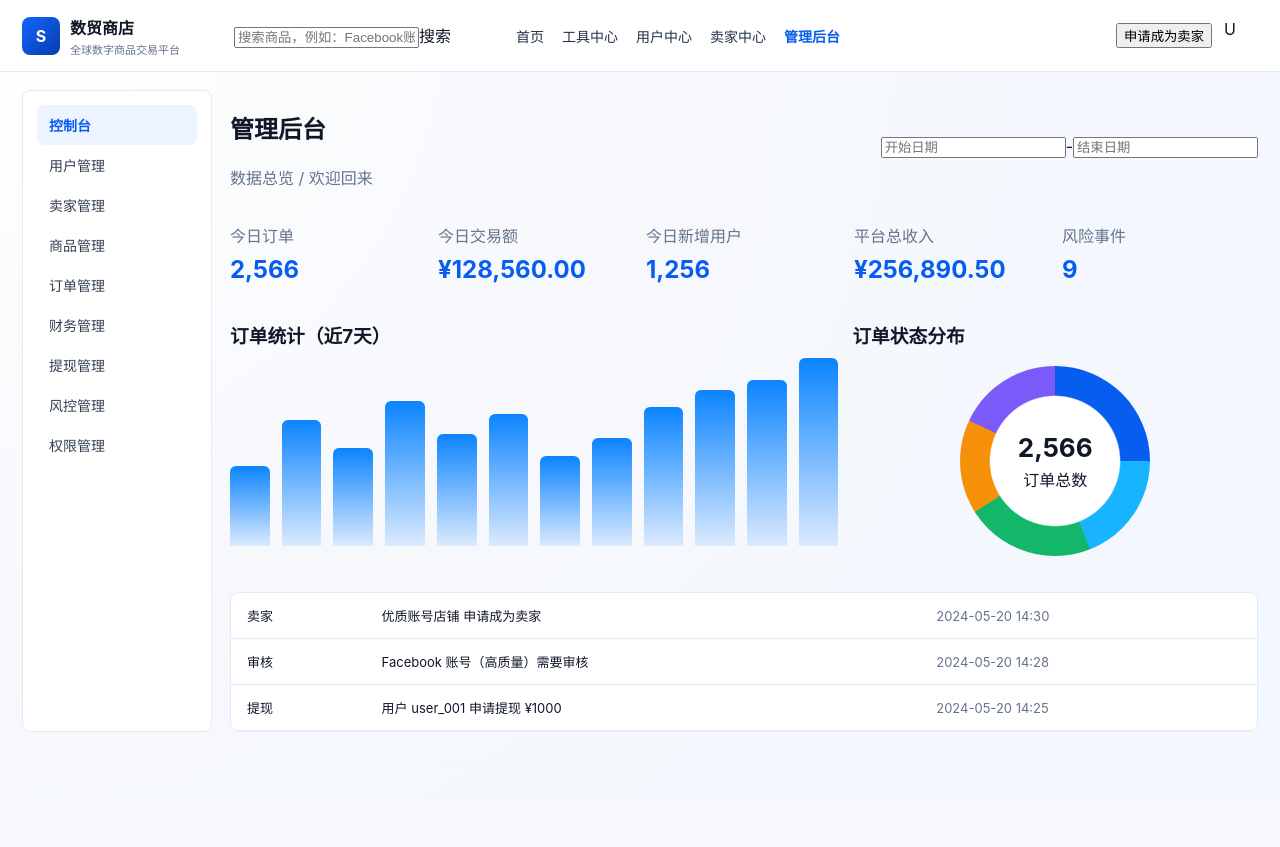
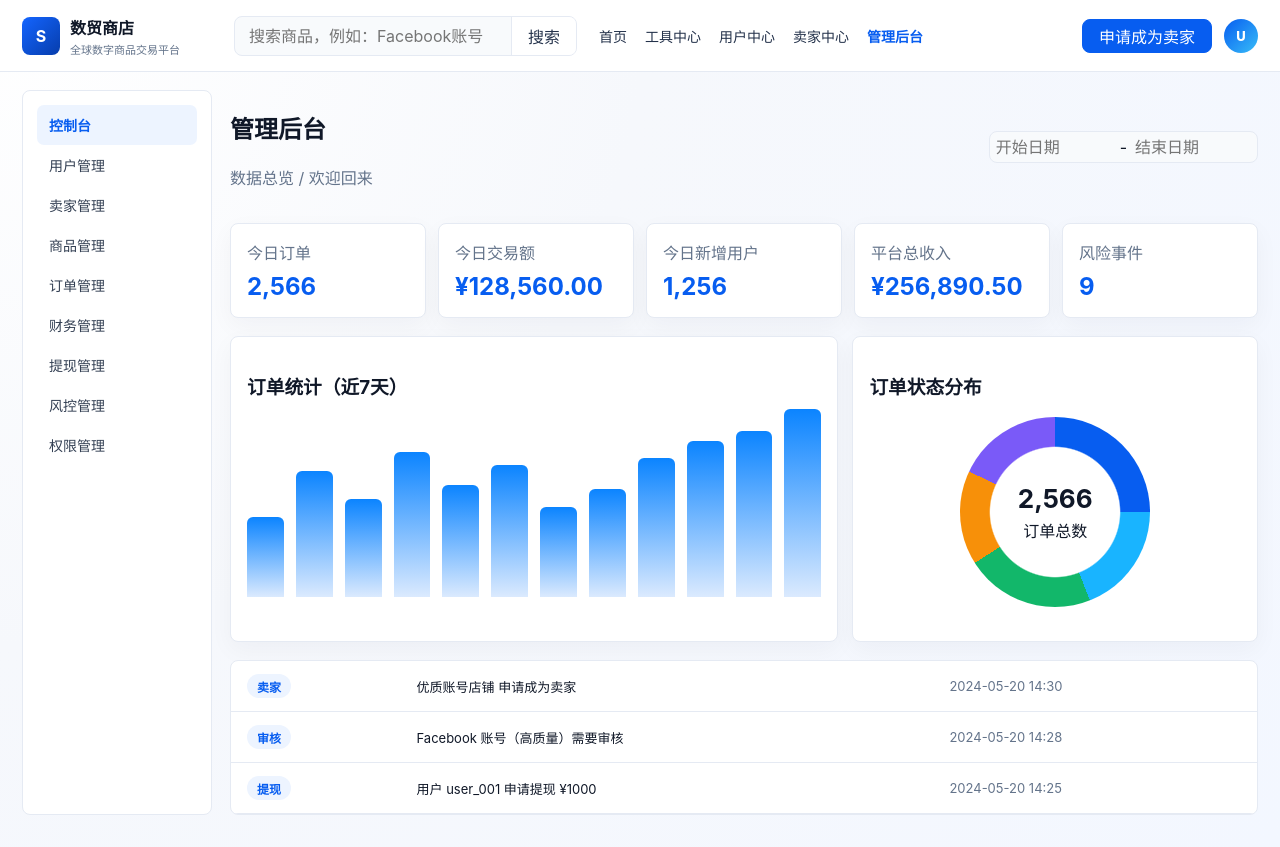
Before and after one commit to qtian149-cloud/digital-marketplace, a Vue app in the folder frontend/: page /admin in a window 1280 px wide. Before the commit the page ends 800 px from the top, so only its background shows below. Built offline with nearby package versions, Linux system fonts and the light colour scheme.

Commit message:
style: add lightweight preview component styles

```diff
--- a/frontend/src/styles/theme.css
+++ b/frontend/src/styles/theme.css
@@ -17,6 +17,194 @@
 
 body {
   margin: 0;
+}
+
+button,
+input {
+  font: inherit;
+}
+
+.el-button {
+  display: inline-flex;
+  align-items: center;
+  justify-content: center;
+  min-height: 34px;
+  padding: 0 16px;
+  border: 1px solid var(--dm-border);
+  border-radius: 8px;
+  color: #24324b;
+  background: #ffffff;
+  cursor: pointer;
+  transition: 0.18s ease;
+}
+
+.el-button:hover {
+  border-color: var(--dm-blue);
+  color: var(--dm-blue);
+}
+
+.el-button--primary {
+  border-color: var(--button-color, var(--dm-blue));
+  color: #ffffff;
+  background: var(--button-color, var(--dm-blue));
+}
+
+.el-button--primary:hover {
+  color: #ffffff;
+  background: var(--dm-blue-dark);
+}
+
+.el-button--large {
+  min-height: 42px;
+  padding: 0 24px;
+}
+
+.el-button--small {
+  min-height: 30px;
+  padding: 0 12px;
+}
+
+.el-button.is-plain {
+  color: #ffffff;
+  border-color: rgba(255, 255, 255, 0.72);
+  background: transparent;
+}
+
+.el-button.is-link {
+  min-height: auto;
+  padding: 0;
+  border: 0;
+  color: var(--dm-blue);
+  background: transparent;
+}
+
+.el-card {
+  display: block;
+  padding: 16px;
+  border: 1px solid var(--dm-border);
+  border-radius: 8px;
+  background: #ffffff;
+  box-shadow: 0 8px 24px rgba(15, 23, 42, 0.04);
+}
+
+.el-input {
+  display: flex;
+  align-items: center;
+  overflow: hidden;
+  height: 40px;
+  border: 1px solid var(--dm-border);
+  border-radius: 8px;
+  background: #f8fafc;
+}
+
+.el-input input {
+  min-width: 0;
+  flex: 1;
+  height: 100%;
+  padding: 0 14px;
+  border: 0;
+  outline: 0;
+  color: #24324b;
+  background: transparent;
+}
+
+.el-input__append {
+  display: inline-flex;
+  align-items: center;
+  align-self: stretch;
+  padding: 0 16px;
+  color: #24324b;
+  border-left: 1px solid var(--dm-border);
+  background: #ffffff;
+}
+
+.el-tag {
+  display: inline-flex;
+  align-items: center;
+  min-height: 24px;
+  padding: 0 10px;
+  border-radius: 999px;
+  color: var(--dm-blue);
+  background: var(--dm-blue-soft);
+  font-size: 12px;
+  font-weight: 700;
+}
+
+.el-tag.is-dark {
+  color: #ffffff;
+  background: rgba(255, 255, 255, 0.18);
+}
+
+.el-tag--success {
+  color: var(--dm-success);
+  background: #ecfdf3;
+}
+
+.el-tag--danger {
+  color: var(--dm-danger);
+  background: #fff1f0;
+}
+
+.el-avatar {
+  display: inline-grid;
+  place-items: center;
+  border-radius: 999px;
+  color: #ffffff;
+  background: linear-gradient(135deg, #075df0, #38bdf8);
+  font-size: 13px;
+  font-weight: 800;
+}
+
+.el-segmented,
+.el-date-picker {
+  display: inline-flex;
+  align-items: center;
+  gap: 6px;
+  padding: 4px;
+  border: 1px solid var(--dm-border);
+  border-radius: 8px;
+  background: #f8fafc;
+}
+
+.el-segmented button {
+  border: 0;
+  border-radius: 6px;
+  padding: 6px 10px;
+  color: var(--dm-muted);
+  background: transparent;
+  cursor: pointer;
+}
+
+.el-segmented button.active {
+  color: var(--dm-blue);
+  background: #ffffff;
+  box-shadow: 0 4px 12px rgba(15, 23, 42, 0.08);
+}
+
+.el-date-picker input {
+  width: 120px;
+  border: 0;
+  outline: 0;
+  background: transparent;
+}
+
+.el-empty {
+  display: grid;
+  place-items: center;
+  gap: 8px;
+  min-height: 150px;
+  color: var(--dm-muted);
+}
+
+.el-empty__icon {
+  display: grid;
+  place-items: center;
+  width: 48px;
+  height: 48px;
+  border-radius: 999px;
+  color: var(--dm-blue);
+  background: var(--dm-blue-soft);
+  font-weight: 800;
 }
 
 .app-shell {
```
